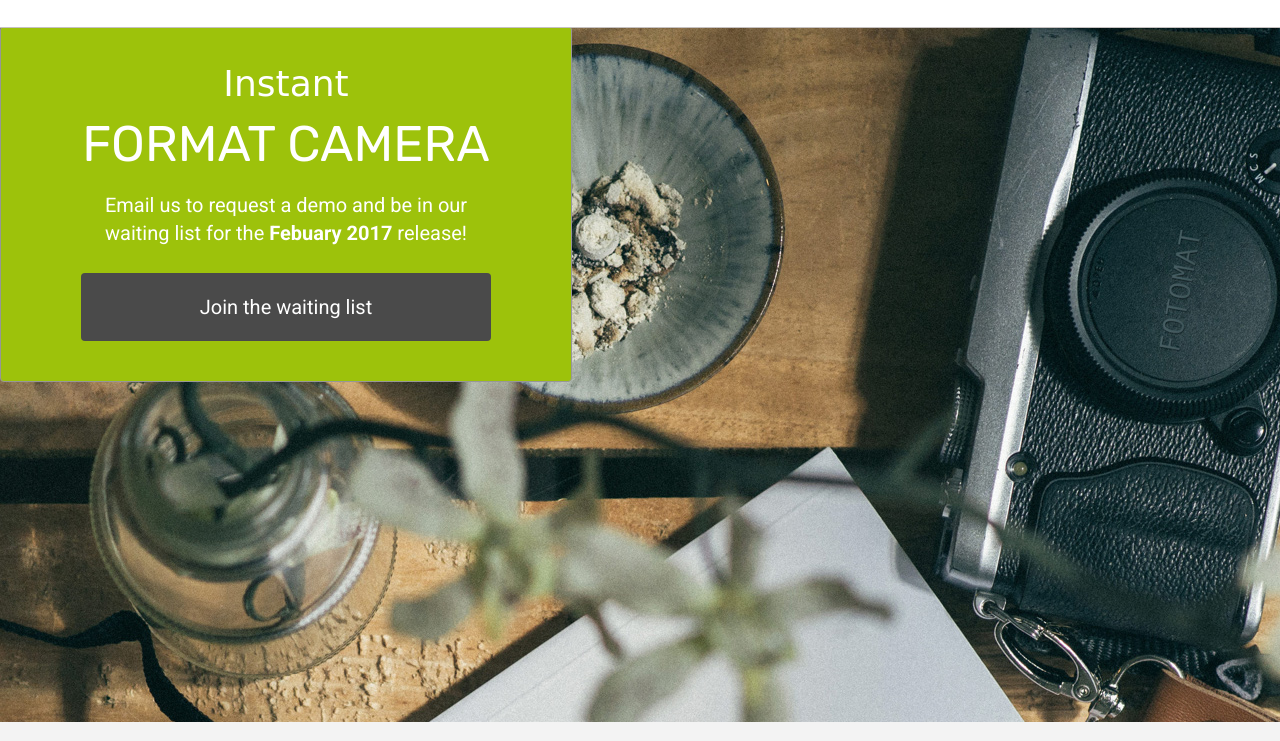
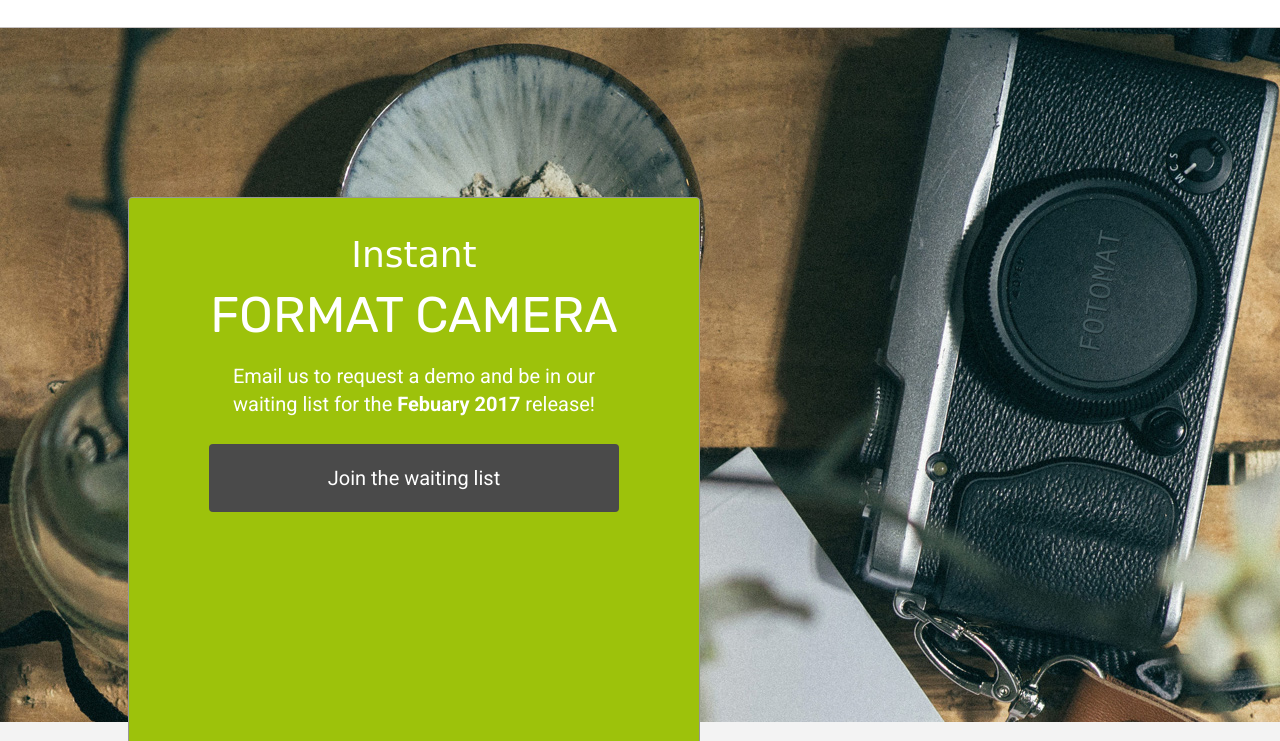
Before and after one commit to taylorrhowell/fotomatic, a plain HTML site: page index.html in a window 1280 px wide. Shown: the part 59-800 px from the top of the page. Drawn offline with Linux system fonts and the light colour scheme; a web font is replaced by a local one.

Commit message:
update cta positiioning

```diff
--- a/resources/css/style.css
+++ b/resources/css/style.css
@@ -116,12 +116,17 @@ header .mobile {
 #sign-up-section {
   display: flex;
   justify-content: flex-start;
-  align-items: flex-start;
   height: 43.5rem;
   background-image: url(../images/banner-landingpage.jpg);
+  background-repeat: no-repeat;
+  background-size: cover;
+  background-position: bottom;
 }
 
 #sign-up-cta {
+  position: relative;
+  top: 171px;
+  left: 10%;
   padding: 0 5rem 2.5rem 5rem;
   border: solid 1px #979797;
   border-radius: 4px;
```
